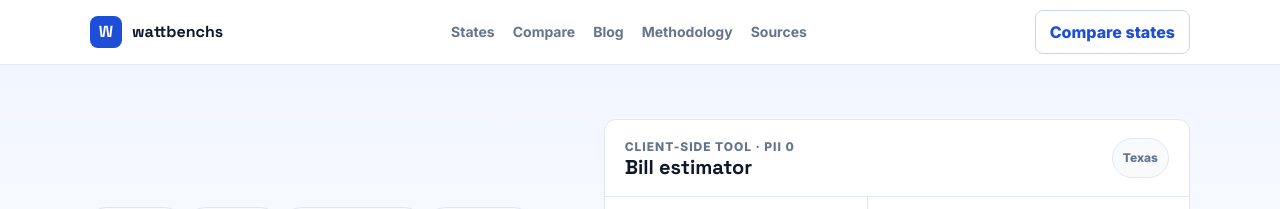
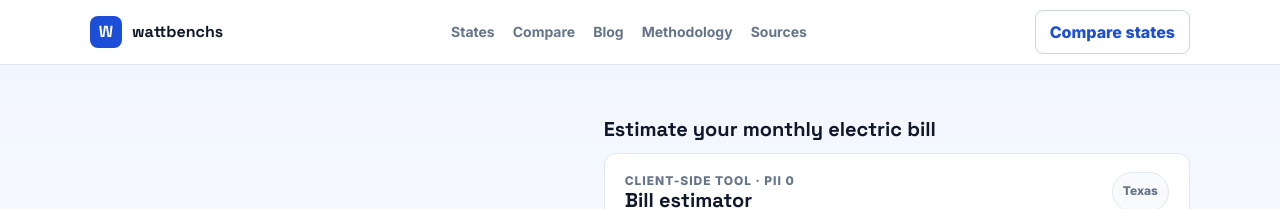
Before and after one commit to lsk7209/electonic, a Next.js app: page / in a window 1280 px wide. Shown: the top 209 px of the page. Built offline with nearby package versions, Linux system fonts and the light colour scheme; no server answers.

Commit message:
fix(seo): add homepage estimator section heading

```diff
--- a/app/globals.css
+++ b/app/globals.css
@@ -99,6 +99,8 @@ p { margin: 0; }
 .hero-grid { display: grid; grid-template-columns: minmax(0, .9fr) minmax(420px, 1.1fr); gap: 34px; align-items: center; }
 .hero-copy { display: flex; flex-direction: column; gap: 18px; }
 .hero-copy p { color: var(--muted); font-size: 18px; max-width: 58ch; }
+.hero-estimator { display: grid; gap: 12px; }
+.hero-estimator > h2 { font-size: 1.25rem; }
 .meta-row { display: flex; gap: 8px; flex-wrap: wrap; }
 .chip {
   display: inline-flex;
--- a/app/page.tsx
+++ b/app/page.tsx
@@ -38,7 +38,10 @@ export default function HomePage() {
                 <Link className="button-secondary" href="/methodology">How estimates work</Link>
               </div>
             </div>
-            <Estimator />
+            <section className="hero-estimator" aria-labelledby="homepage-estimator-heading">
+              <h2 id="homepage-estimator-heading">Estimate your monthly electric bill</h2>
+              <Estimator />
+            </section>
           </div>
         </section>
 
```
